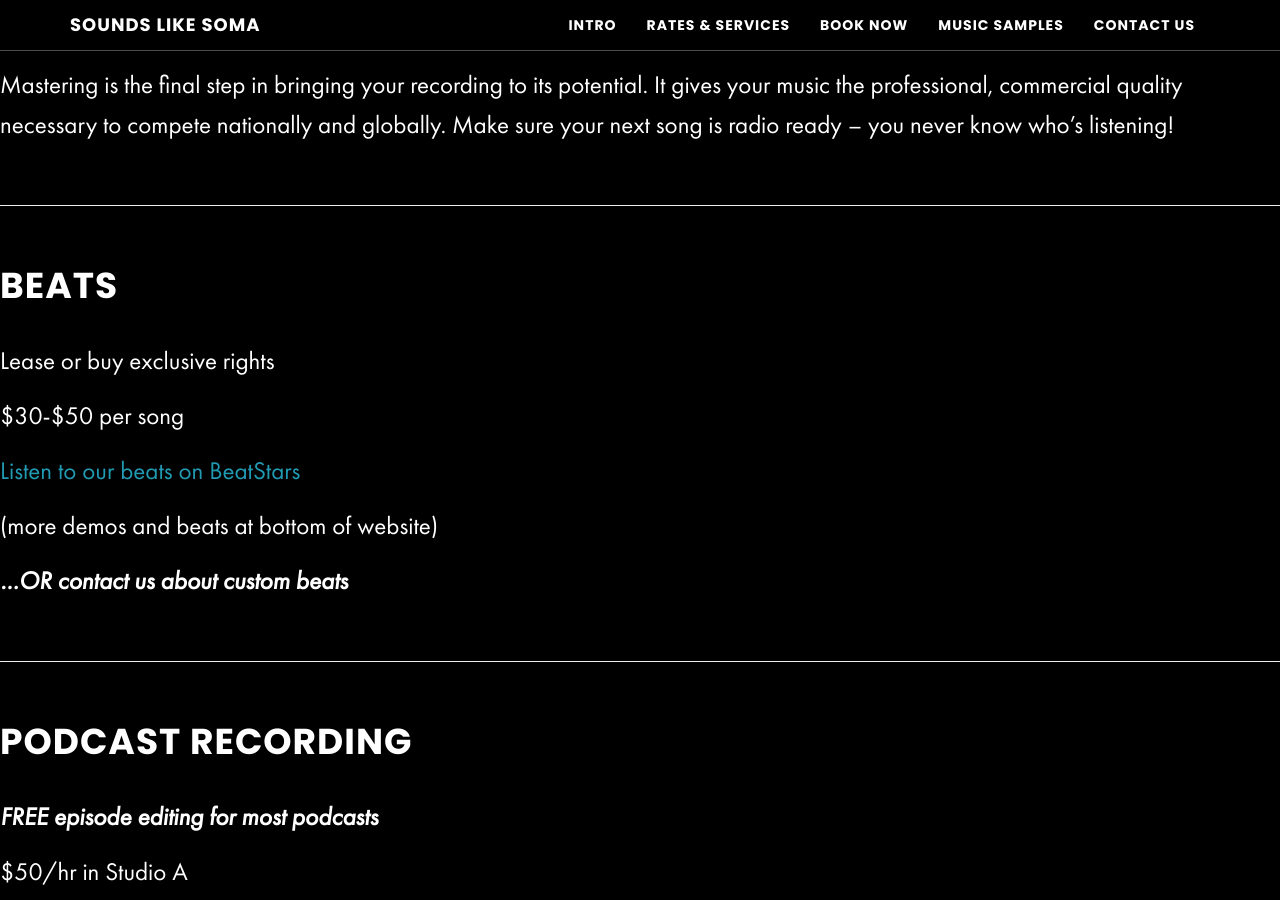
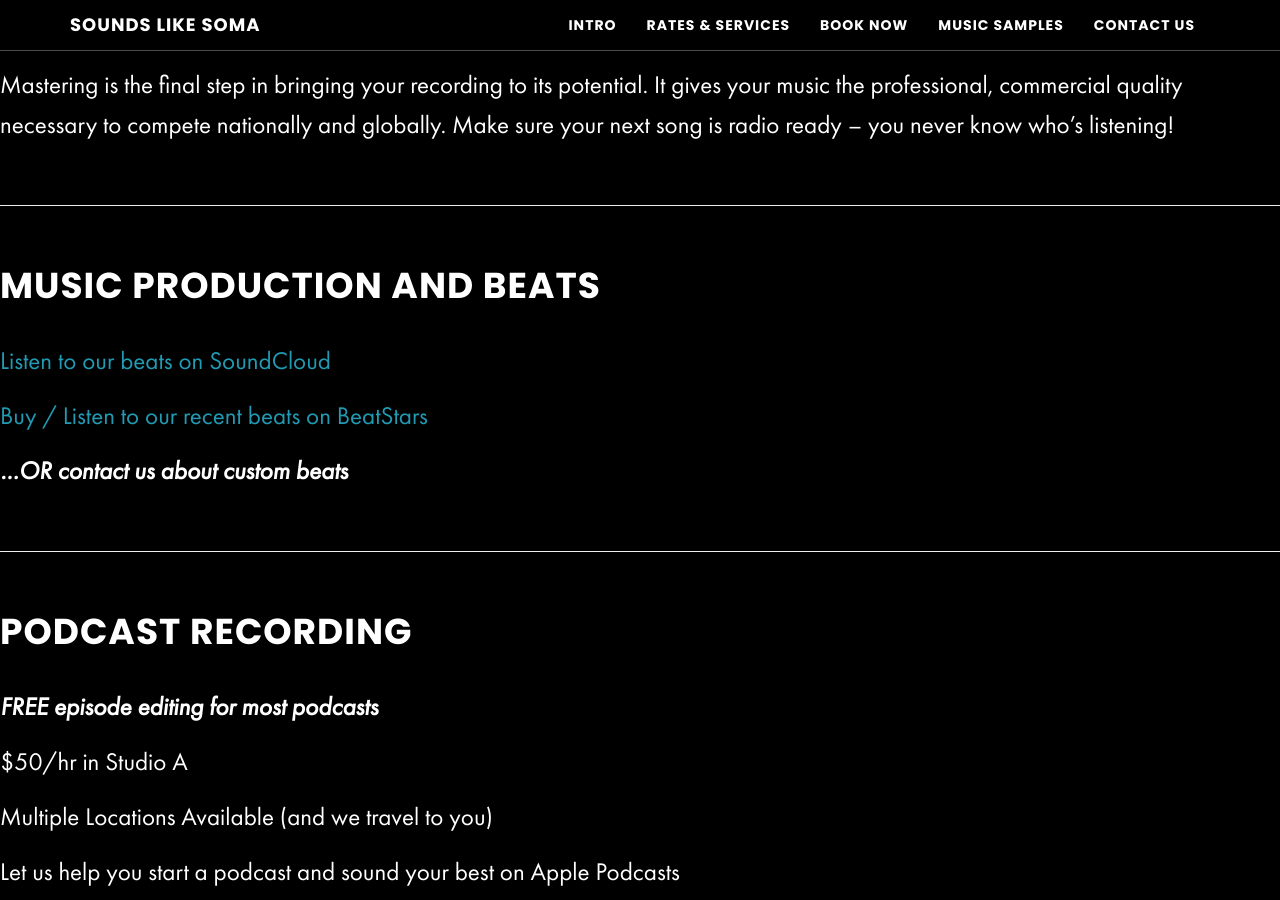
Before and after one commit to zackhanni/Soma-website-classic, a Jekyll site: the page built from _posts/2015-08-02-rates-services.md, in a window 1280 px wide and 900 px high, scrolled down 2861 px. Built offline with Jekyll 4.4.1, drawn with Linux system fonts in a browser that asks for light colours; our own code applies the rules of GitHub Pages for plain Markdown files; some of the changed text lies outside the part shown.

Commit message:
Update 2015-08-02-rates-services.md

```diff
--- a/_posts/2015-08-02-rates-services.md
+++ b/_posts/2015-08-02-rates-services.md
@@ -65,15 +65,11 @@ Mastering is the final step in bringing your recording to its potential. It give
 
 - - -
 
-# Beats
+# Music Production and Beats
 
-Lease or buy exclusive rights
+<a href="https://soundcloud.com/somastudios/sets/beats-for-sale" target="SoundCloud Beats For Sale">Listen to our beats on SoundCloud</a>
 
-$30-$50 per song
-
-<a href="https://www.beatstars.com/soundslikesoma/feed" target="Beats For Sale on BeatStars">Listen to our beats on BeatStars</a>
-
-(more demos and beats at bottom of website)
+<a href="https://www.beatstars.com/soundslikesoma/feed" target="Beats For Sale on BeatStars">Buy / Listen to our recent beats on BeatStars</a>
 
 **_...OR contact us about custom beats_**
 
@@ -97,7 +93,7 @@ Acoustic and Electric Guitar
 
 Recording / Audio Mixing / Vocal Editing
 
-Music Arangement / Beat Production / Synthesizers
+Music Arangement / Music Production / Synthesizers / Make Beats
 
 **_Learn to use the right effects to make your next song pop!_**
 
```
